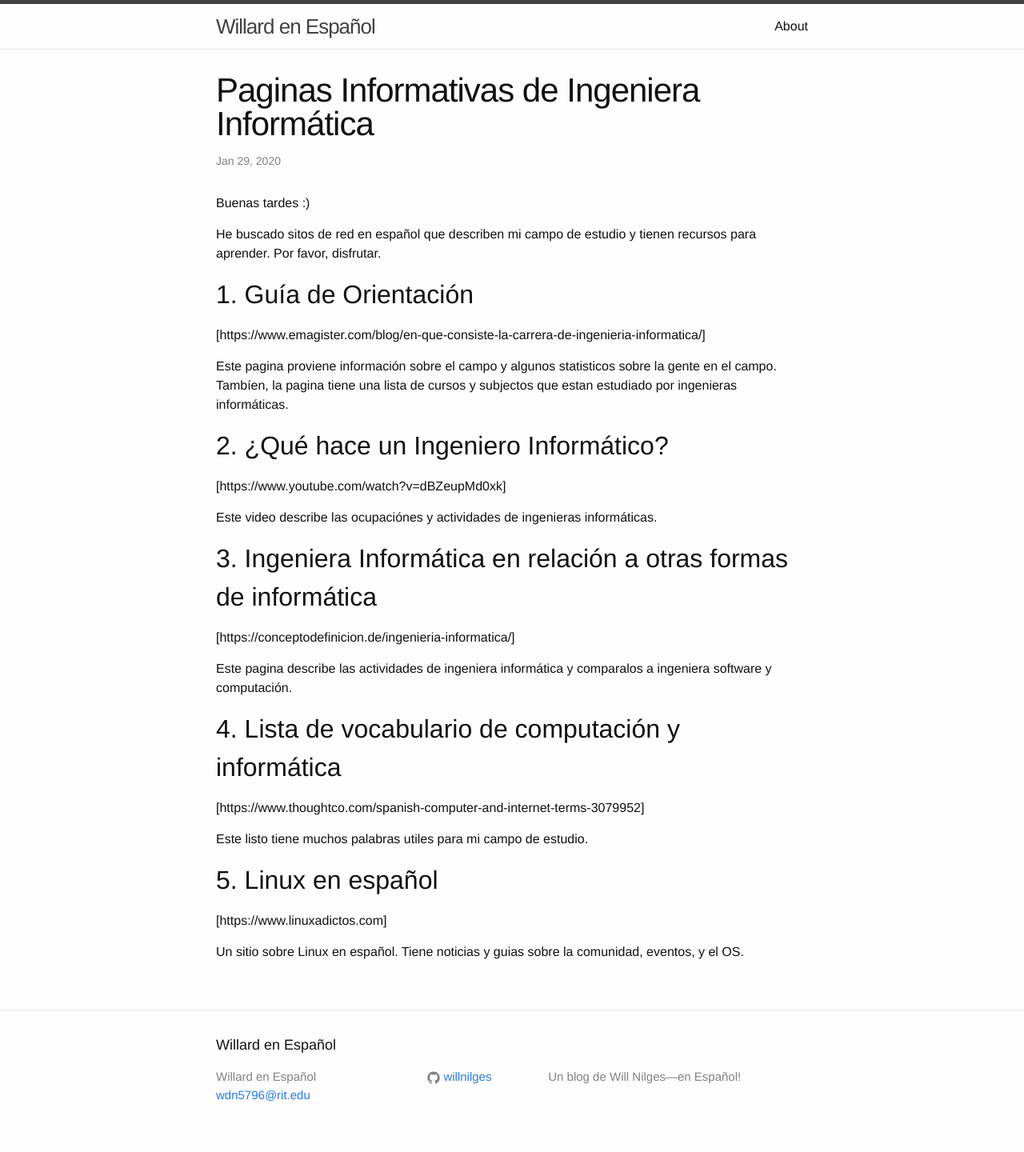
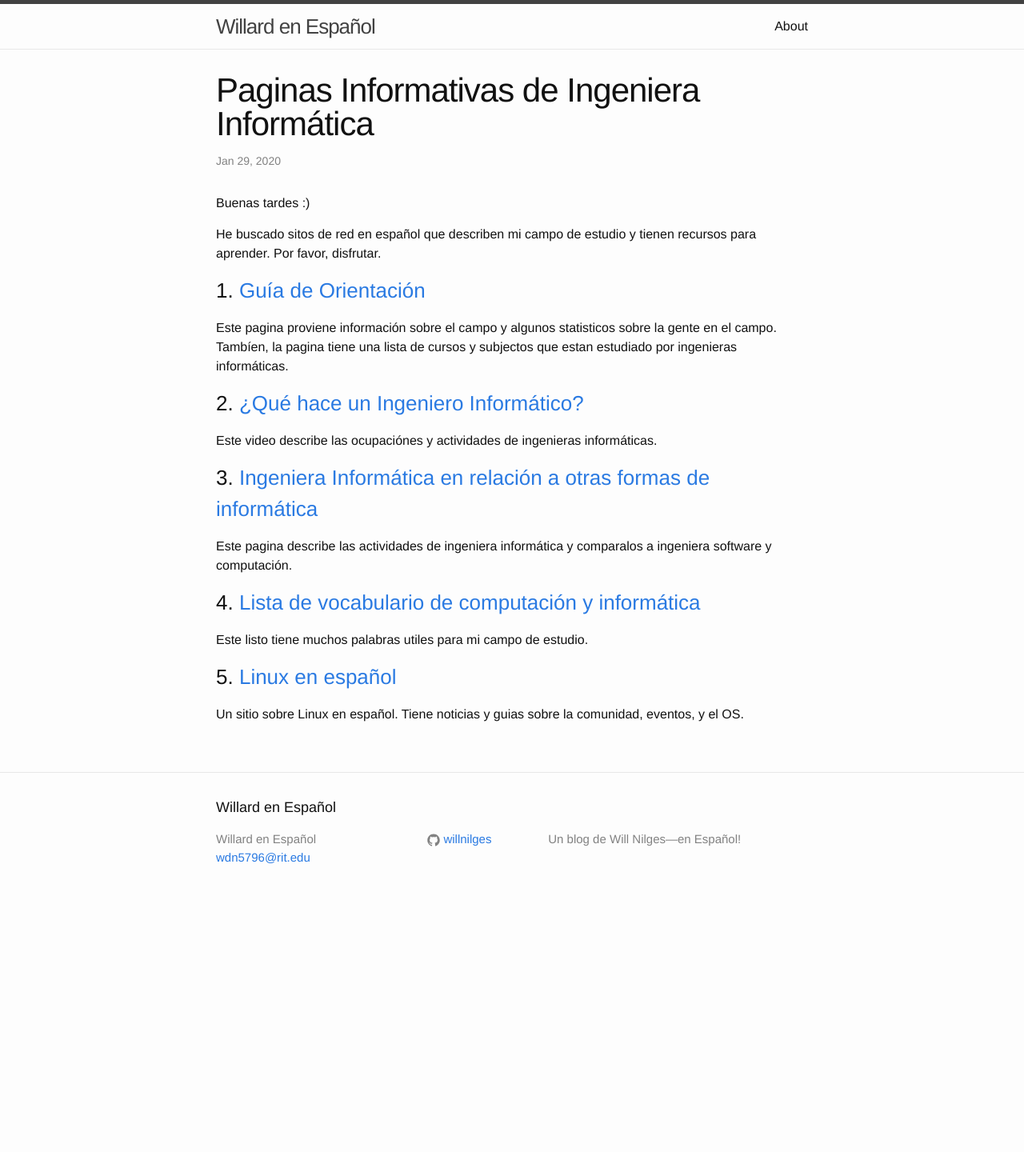
Before and after one commit to WillNilges/willard-en-espanol, a Jekyll site: the page built from _posts/2020-01-29-sitos-utiles.markdown, in a window 1280 px wide. Shown: the whole page at 80% size. Built offline with Jekyll 4.4.1, drawn with Linux system fonts in a browser that asks for light colours; after the commit the page ends 1143 px from its top, so only the background shows below that.

Commit message:
Update Links AGAIN

```diff
--- a/_posts/2020-01-29-sitos-utiles.markdown
+++ b/_posts/2020-01-29-sitos-utiles.markdown
@@ -8,32 +8,22 @@ Buenas tardes :)
 
 He buscado sitos de red en español que describen mi campo de estudio y tienen recursos para aprender. Por favor, disfrutar.
 
-## 1. Guía de Orientación
-
-[https://www.emagister.com/blog/en-que-consiste-la-carrera-de-ingenieria-informatica/]
+### 1. [Guía de Orientación](https://www.emagister.com/blog/en-que-consiste-la-carrera-de-ingenieria-informatica/)
 
 Este pagina proviene información sobre el campo y algunos statisticos sobre la gente en el campo. Tambíen, la pagina tiene una lista de cursos y subjectos que estan estudiado por ingenieras informáticas.
 
-## 2. ¿Qué hace un Ingeniero Informático?
-
-[https://www.youtube.com/watch?v=dBZeupMd0xk]
+### 2. [¿Qué hace un Ingeniero Informático?](https://www.youtube.com/watch?v=dBZeupMd0xk)
 
 Este video describe las ocupaciónes y actividades de ingenieras informáticas.
 
-## 3. Ingeniera Informática en relación a otras formas de informática
-
-[https://conceptodefinicion.de/ingenieria-informatica/]
+### 3. [Ingeniera Informática en relación a otras formas de informática](https://conceptodefinicion.de/ingenieria-informatica/)
 
 Este pagina describe las actividades de ingeniera informática y comparalos a ingeniera software y computación.
 
-## 4. Lista de vocabulario de computación y informática
-
-[https://www.thoughtco.com/spanish-computer-and-internet-terms-3079952]
+### 4. [Lista de vocabulario de computación y informática](https://www.thoughtco.com/spanish-computer-and-internet-terms-3079952)
 
 Este listo tiene muchos palabras utiles para mi campo de estudio.
 
-## 5. Linux en español
-
-[https://www.linuxadictos.com]
+### 5. [Linux en español](https://www.linuxadictos.com)
 
 Un sitio sobre Linux en español. Tiene noticias y guias sobre la comunidad, eventos, y el OS.
```
